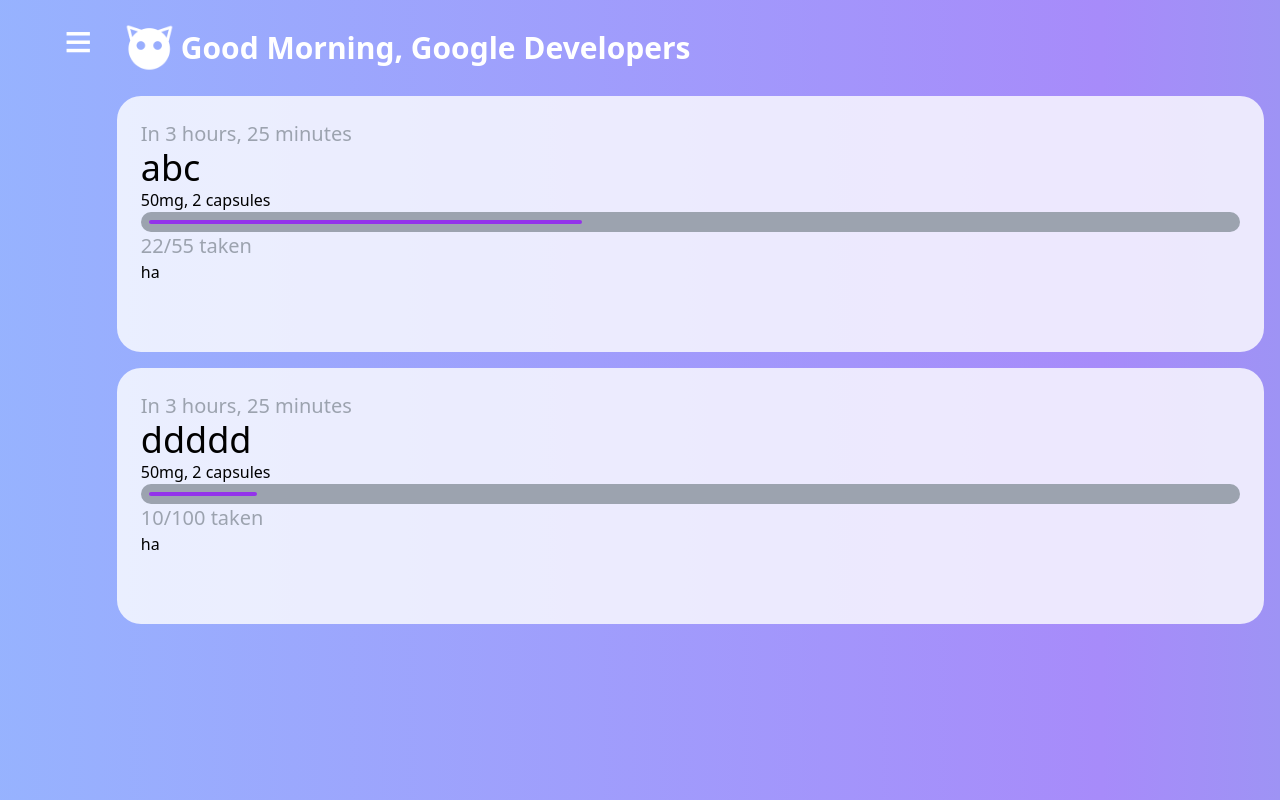
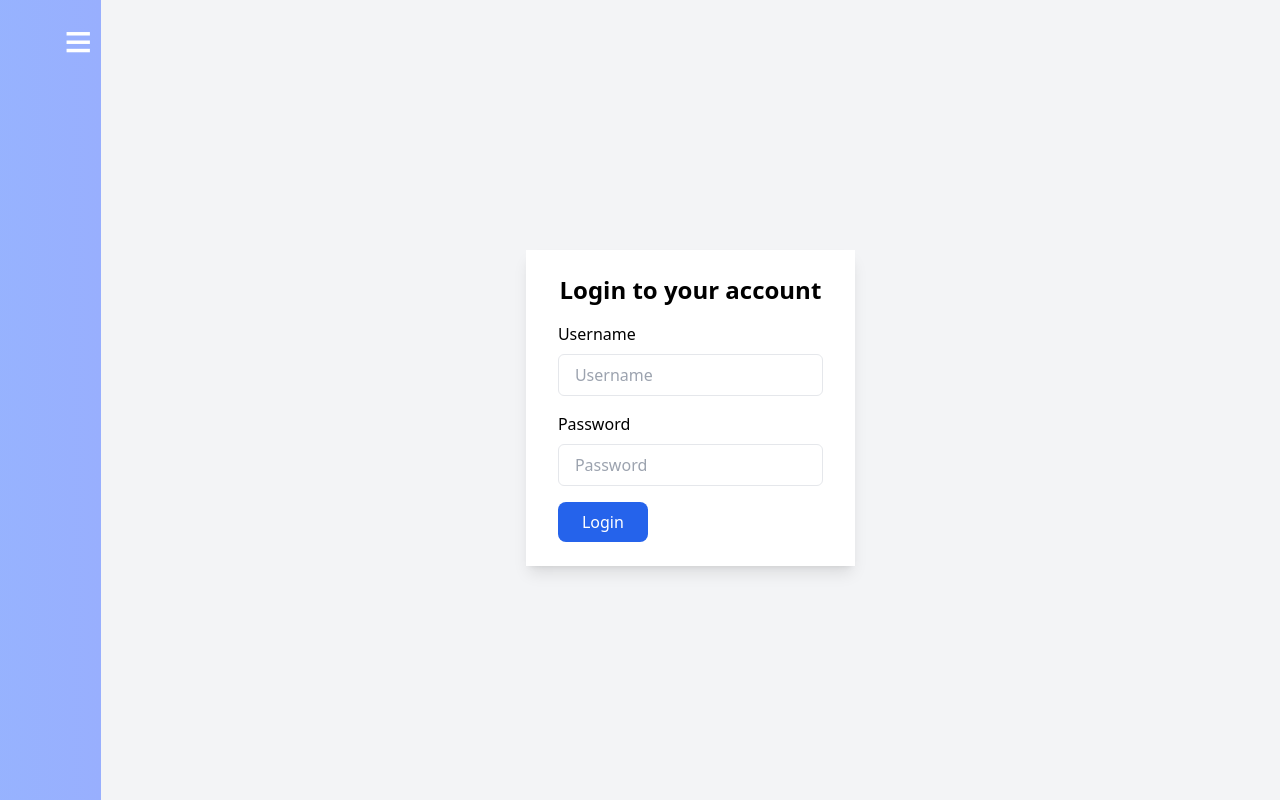
Before and after one commit to yousongsun/gdsc-hackathon-2024, a React (Vite) app in the folder frontend/: page /login in a window 1280 px wide. Built offline with nearby package versions, Linux system fonts and the light colour scheme; no server answers.

Commit message:
feat: login page

```diff
--- /dev/null
+++ b/frontend/contexts/authContext.js
@@ -0,0 +1,3 @@
+import { createContext } from 'react';
+
+export const useAuth = createContext();
--- a/frontend/src/App.jsx
+++ b/frontend/src/App.jsx
@@ -8,6 +8,7 @@ import "./App.css";
 import WebSidebar from "./components/WebSidebar";
 import Profile from "./components/Profile";
 import Prescription from "./components/Prescription";
+import Login from "./components/Login";
 
 const App = () => {
   const [sidebarVisible, setsidebarVisible] = useState(false);
@@ -20,8 +21,9 @@ const App = () => {
           sidebarVisible={sidebarVisible}
           setsidebarVisible={setsidebarVisible}
         />
-        <div className={`${sidebarVisible ? "w-3/4" : "w-full"} ease-in-out duration-100 transition-all`}>
+        <div className={`${sidebarVisible ? "w-4/5" : "w-full"} ease-in-out duration-100 transition-all`}>
           <Routes>
+            <Route path="/login" element={<Login />} />
             <Route path="*" element={<Homepage />} />
             <Route path="/" element={<Homepage />} />
             <Route path="/profile" element={<Profile />} />
@@ -29,6 +31,7 @@ const App = () => {
             <Route path="/calendar" element={<Calendar />} />
             <Route path="/add-prescription" element={<AddPrescription />} />
             <Route path="/prescriptions/:id" element={<Prescription />} />
+
           </Routes>
         </div>
       </div>
--- /dev/null
+++ b/frontend/src/components/Login.jsx
@@ -0,0 +1,75 @@
+import React, { useState } from 'react';
+import { useNavigate, useLocation } from 'react-router-dom';
+import { useAuth } from '../../contexts/authContext';
+
+const Login = () => {
+  const [username, setUsername] = useState('');
+  const [password, setPassword] = useState('');
+  const auth = useAuth;
+  const navigate = useNavigate();
+  const location = useLocation();
+
+  const handleSubmit = async (e) => {
+    e.preventDefault();
+    try {
+      // Replace this with your actual login API call
+      const response = await fetch('/api/login', {
+        method: 'POST',
+        headers: { 'Content-Type': 'application/json' },
+        body: JSON.stringify({ username, password }),
+      });
+
+      if (response.ok) {
+        const data = await response.json();
+        auth.login(data.token);
+        const origin = location.state?.from?.pathname || '/';
+        navigate(origin);
+      } else {
+        // Handle login error
+        alert('Login failed. Please try again.');
+      }
+    } catch (error) {
+      console.error('Login error:', error);
+      alert('An error occurred. Please try again.');
+    }
+  };
+
+  return (
+    <div className="flex items-center justify-center min-h-screen bg-gray-100">
+      <div className="px-8 py-6 mt-4 text-left bg-white shadow-lg">
+        <h3 className="text-2xl font-bold text-center">Login to your account</h3>
+        <form onSubmit={handleSubmit}>
+          <div className="mt-4">
+            <div>
+              <label className="block" htmlFor="username">Username</label>
+              <input
+                type="text"
+                placeholder="Username"
+                className="w-full px-4 py-2 mt-2 border rounded-md focus:outline-none focus:ring-1 focus:ring-blue-600"
+                value={username}
+                onChange={(e) => setUsername(e.target.value)}
+                required
+              />
+            </div>
+            <div className="mt-4">
+              <label className="block" htmlFor="password">Password</label>
+              <input
+                type="password"
+                placeholder="Password"
+                className="w-full px-4 py-2 mt-2 border rounded-md focus:outline-none focus:ring-1 focus:ring-blue-600"
+                value={password}
+                onChange={(e) => setPassword(e.target.value)}
+                required
+              />
+            </div>
+            <div className="flex items-baseline justify-between">
+              <button className="px-6 py-2 mt-4 text-white bg-blue-600 rounded-lg hover:bg-blue-900" type="submit">Login</button>
+            </div>
+          </div>
+        </form>
+      </div>
+    </div>
+  );
+};
+
+export default Login;
--- a/frontend/src/components/Prescription.jsx
+++ b/frontend/src/components/Prescription.jsx
@@ -4,7 +4,13 @@ import { useParams } from 'react-router-dom'
 const Prescription = () => {
 
   const { name } = useParams()
-  const [prescription, setPrescription] = useState({})
+  const [prescription, setPrescription] = useState({
+    prescriptionName: '',
+    medicationName: '',
+    medicationDetails: '',
+    administrationInstructions: '',
+    additionalDetails: ''
+  })
 
   useEffect(() => {
     const getPrescriptionData = async () => {
```
